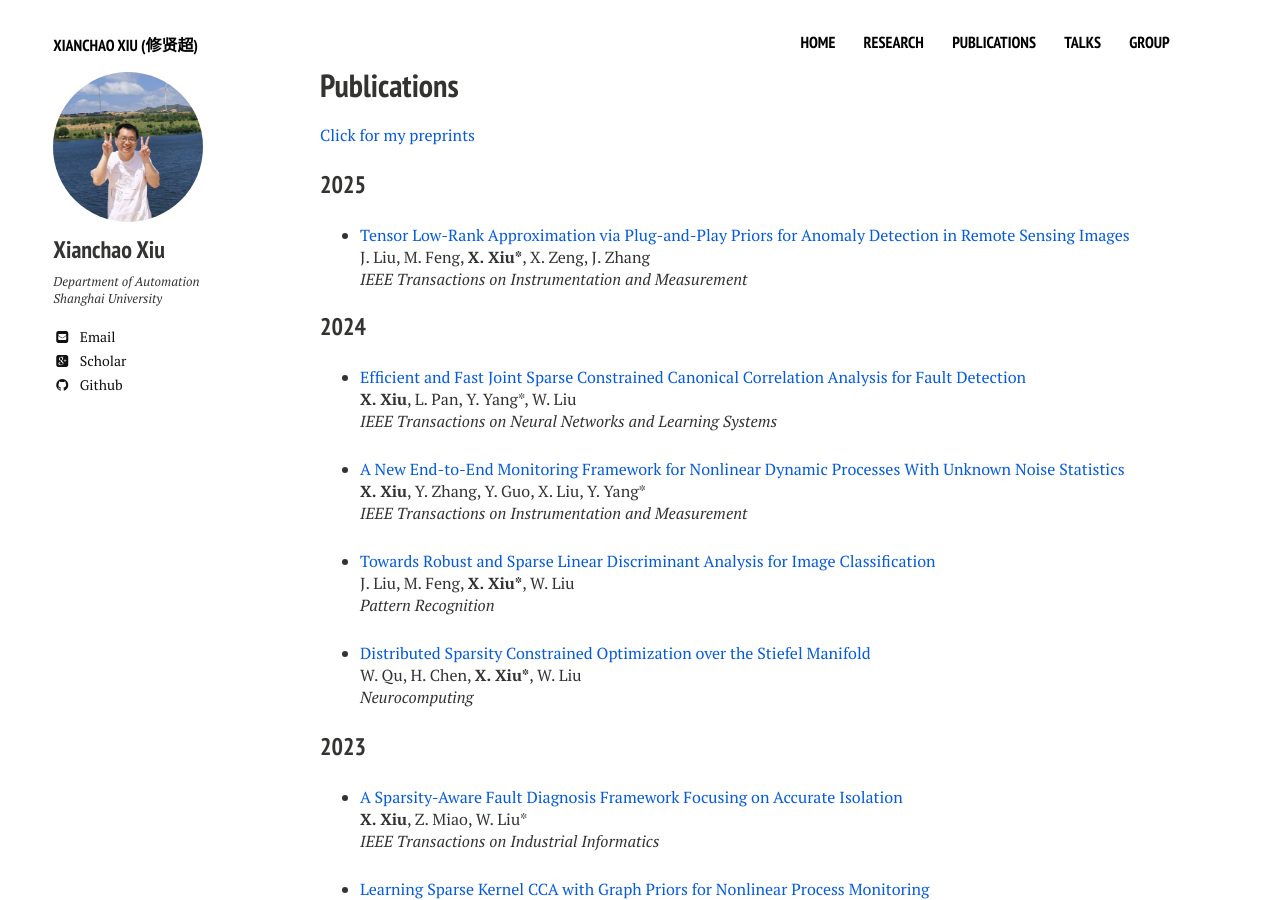
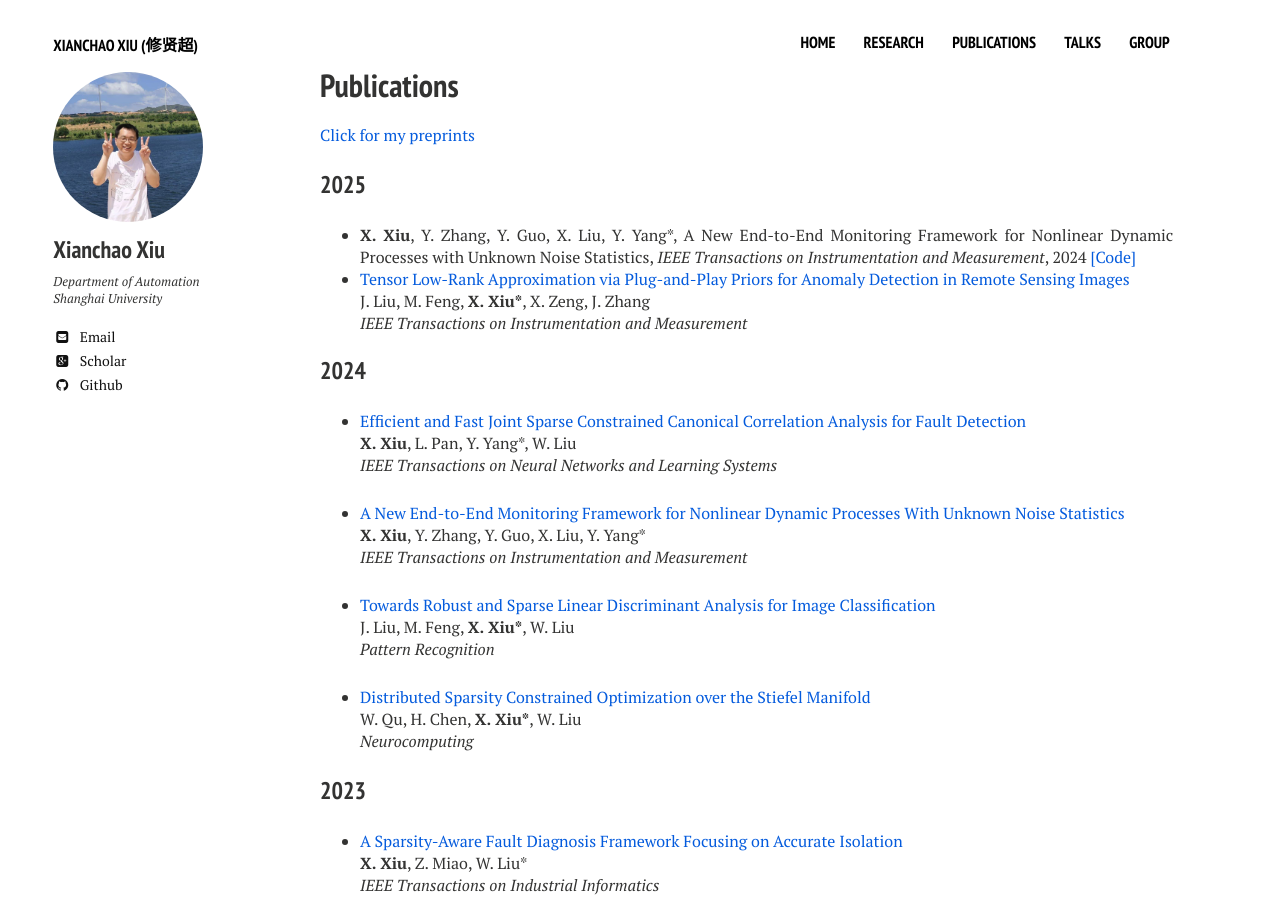
Before and after one commit to xianchaoxiu/xianchaoxiu.github.io, a Jekyll site: the page built from publications/index.md, in a window 1280 px wide and 900 px high. Built offline with Jekyll 4.4.1, drawn with Linux system fonts in a browser that asks for light colours; nearby versions of some CDN libraries.

Commit message:
Update index.md

```diff
--- a/publications/index.md
+++ b/publications/index.md
@@ -12,7 +12,7 @@ share: false
 
 
 ### 2025
-
+* <b>X. Xiu</b>, Y. Zhang, Y. Guo, X. Liu, Y. Yang*, A New End-to-End Monitoring Framework for Nonlinear Dynamic Processes with Unknown Noise Statistics, <i>IEEE Transactions on Instrumentation and Measurement</i>, 2024 <a href="https://github.com/xianchaoxiu/IEEE_TIM_DRNN" class="textlink" target="_blank">[Code]</a> <br>
 * <a href="https://ieeexplore.ieee.org/document/10935754" class="textlink" target="_blank"> Tensor Low-Rank Approximation via Plug-and-Play Priors for Anomaly Detection in Remote Sensing Images </a><br>
 J. Liu, M. Feng, <b>X. Xiu*</b>, X. Zeng, J. Zhang<br>
 <i>IEEE Transactions on Instrumentation and Measurement</i><br>
```
